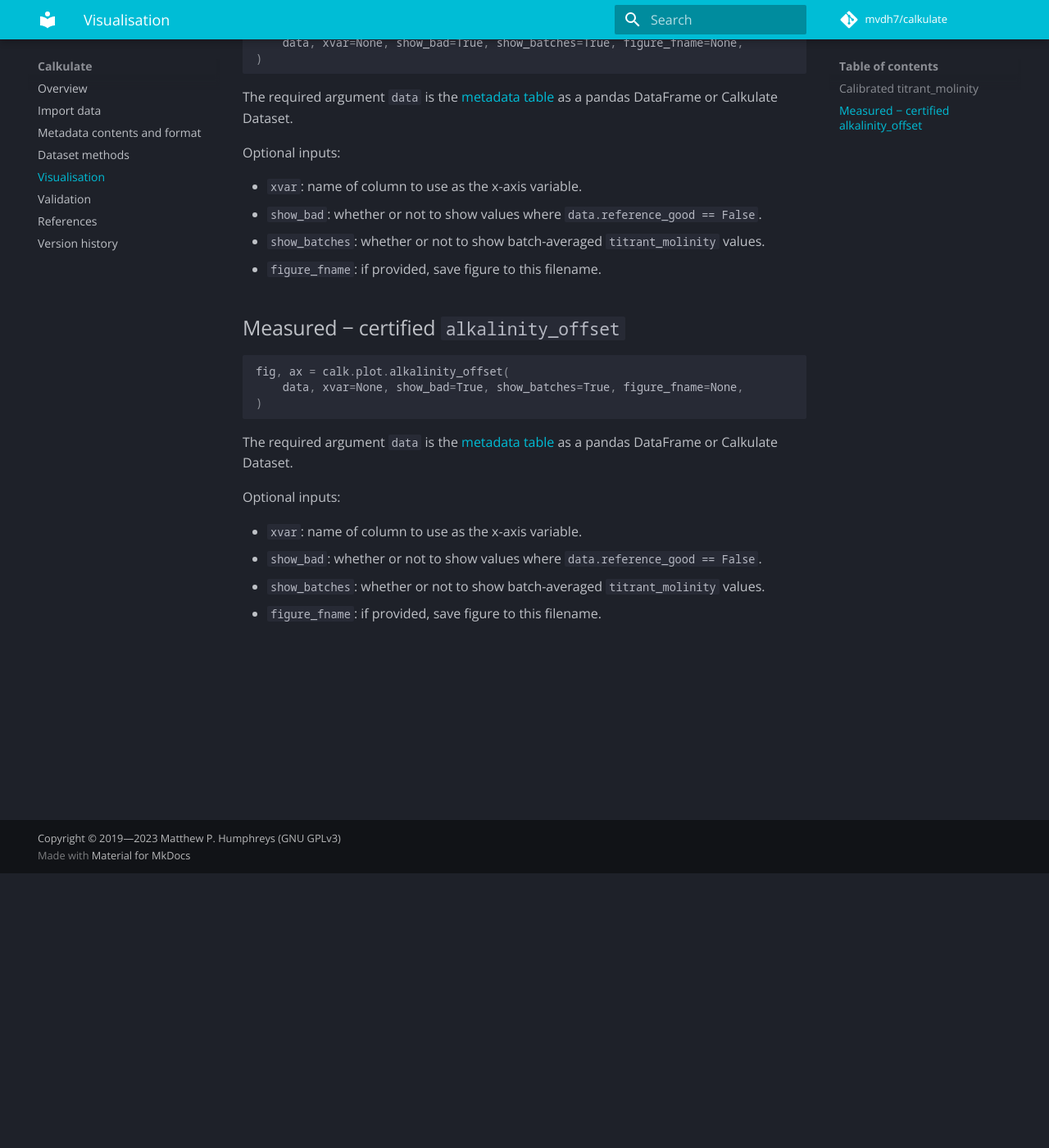
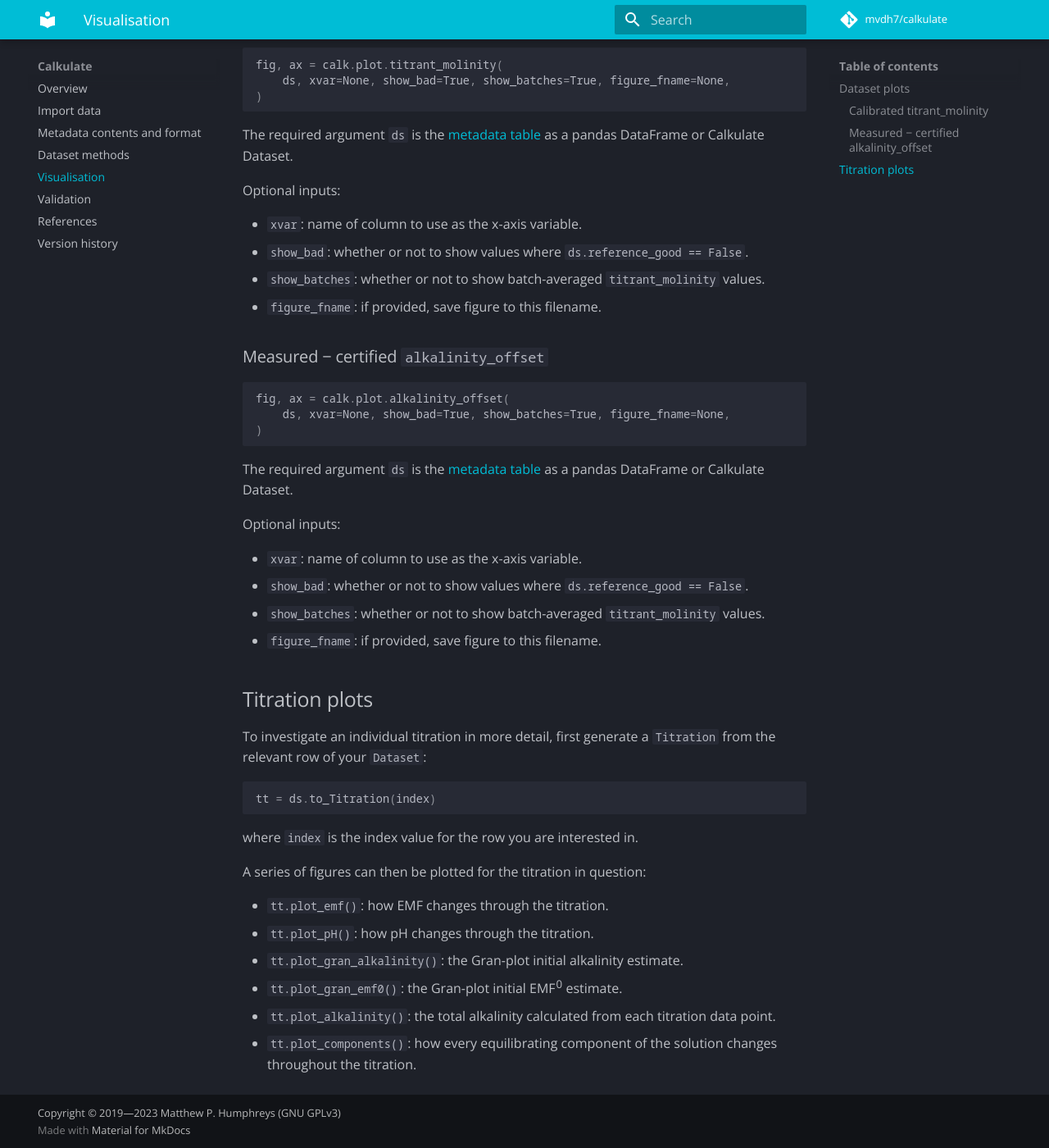
Before and after one commit to mvdh7/calkulate, an MkDocs documentation site: the page built from docs/plot.md, in a window 1280 px wide and 1400 px high, scrolled down 335 px. Shown: the whole window at 82% size. Built offline with MkDocs 1.6.1 and Material for MkDocs 9.7.7, drawn with Linux system fonts in a browser that asks for light colours; comment, search, counter and statistics services are not loaded.

Commit message:
Note Titration plots

````diff
--- a/docs/plot.md
+++ b/docs/plot.md
@@ -2,36 +2,57 @@
 
 After running `calkulate()` (or `calibrate()` and `solve()`) on your data, Calkulate contains some plotting functions to help visualise the results.  More will be added in time, and contributions are welcome!
 
-## Calibrated `titrant_molinity`
+## Dataset plots
+
+### Calibrated `titrant_molinity`
 
 ```python
 fig, ax = calk.plot.titrant_molinity(
-    data, xvar=None, show_bad=True, show_batches=True, figure_fname=None,
+    ds, xvar=None, show_bad=True, show_batches=True, figure_fname=None,
 )
 ```
 
-The required argument `data` is the [metadata table](../metadata) as a pandas DataFrame or Calkulate Dataset.
+The required argument `ds` is the [metadata table](../metadata) as a pandas DataFrame or Calkulate Dataset.
 
 Optional inputs:
 
   * `xvar`: name of column to use as the x-axis variable.
-  * `show_bad`: whether or not to show values where `data.reference_good == False`.
+  * `show_bad`: whether or not to show values where `ds.reference_good == False`.
   * `show_batches`: whether or not to show batch-averaged `titrant_molinity` values.
   * `figure_fname`: if provided, save figure to this filename.
 
-## Measured − certified `alkalinity_offset`
+### Measured − certified `alkalinity_offset`
 
 ```python
 fig, ax = calk.plot.alkalinity_offset(
-    data, xvar=None, show_bad=True, show_batches=True, figure_fname=None,
+    ds, xvar=None, show_bad=True, show_batches=True, figure_fname=None,
 )
 ```
 
-The required argument `data` is the [metadata table](../metadata) as a pandas DataFrame or Calkulate Dataset.
+The required argument `ds` is the [metadata table](../metadata) as a pandas DataFrame or Calkulate Dataset.
 
 Optional inputs:
 
   * `xvar`: name of column to use as the x-axis variable.
-  * `show_bad`: whether or not to show values where `data.reference_good == False`.
+  * `show_bad`: whether or not to show values where `ds.reference_good == False`.
   * `show_batches`: whether or not to show batch-averaged `titrant_molinity` values.
   * `figure_fname`: if provided, save figure to this filename.
+
+## Titration plots
+
+To investigate an individual titration in more detail, first generate a `Titration` from the relevant row of your `Dataset`:
+
+```python
+tt = ds.to_Titration(index)
+```
+
+where `index` is the index value for the row you are interested in.
+
+A series of figures can then be plotted for the titration in question:
+
+  * `tt.plot_emf()`: how EMF changes through the titration.
+  * `tt.plot_pH()`: how pH changes through the titration.
+  * `tt.plot_gran_alkalinity()`: the Gran-plot initial alkalinity estimate.
+  * `tt.plot_gran_emf0()`: the Gran-plot initial EMF<sup>0</sup> estimate.
+  * `tt.plot_alkalinity()`: the total alkalinity calculated from each titration data point.
+  * `tt.plot_components()`: how every equilibrating component of the solution changes throughout the titration.
````
